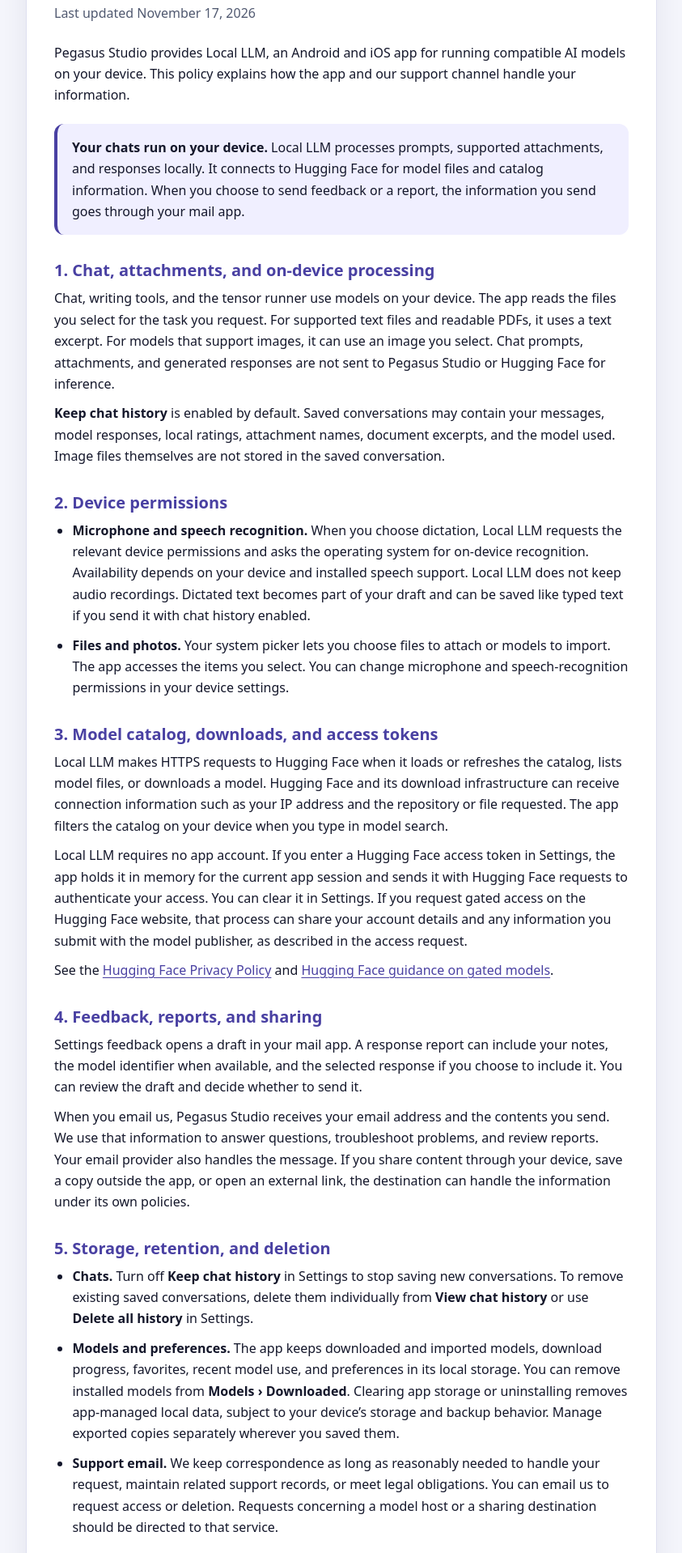
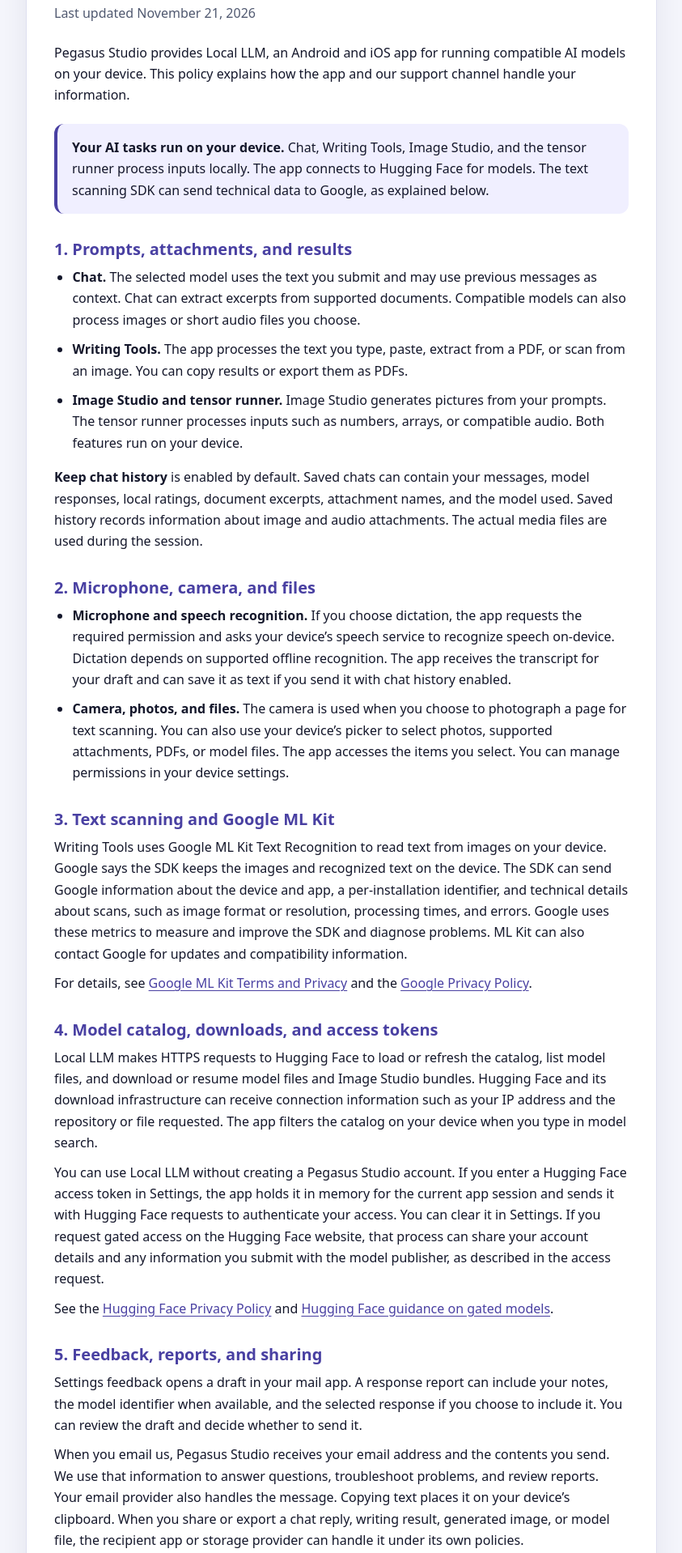
Before and after one commit to PegasusStudio/PegasusStudio.github.io, a plain HTML site: page localllm/privacy_policy.html in a window 1280 px wide. Shown: the part 174-2092 px from the top of the page at 81% size, without its empty margins (218-1061 px from the left). Drawn offline with Linux system fonts and the light colour scheme.

Commit message:
localllm

```diff
--- a/localllm/privacy_policy.html
+++ b/localllm/privacy_policy.html
@@ -4,7 +4,7 @@
   <meta charset="utf-8">
   <meta name="viewport" content="width=device-width, initial-scale=1">
   <meta name="color-scheme" content="light dark">
-  <meta name="description" content="How Local LLM by Pegasus Studio handles chats, files, model downloads, permissions, and feedback.">
+  <meta name="description" content="How Local LLM by Pegasus Studio handles on-device AI, files, camera scans, model downloads, diagnostics, and feedback.">
   <title>Local LLM Privacy Policy</title>
   <style>
     :root {
@@ -107,46 +107,54 @@
     <header>
       <div class="brand"><span class="mark" aria-hidden="true">LL</span>Local LLM</div>
       <h1>Privacy Policy</h1>
-      <p class="updated">Last updated <time datetime="2026-11-17">November 17, 2026</time></p>
+      <p class="updated">Last updated <time datetime="2026-11-21">November 21, 2026</time></p>
     </header>
 
     <p>Pegasus Studio provides Local LLM, an Android and iOS app for running compatible AI models on your device. This policy explains how the app and our support channel handle your information.</p>
 
-    <p class="notice"><strong>Your chats run on your device.</strong> Local LLM processes prompts, supported attachments, and responses locally. It connects to Hugging Face for model files and catalog information. When you choose to send feedback or a report, the information you send goes through your mail app.</p>
+    <p class="notice"><strong>Your AI tasks run on your device.</strong> Chat, Writing Tools, Image Studio, and the tensor runner process inputs locally. The app connects to Hugging Face for models. The text scanning SDK can send technical data to Google, as explained below.</p>
 
-    <h2>1. Chat, attachments, and on-device processing</h2>
-    <p>Chat, writing tools, and the tensor runner use models on your device. The app reads the files you select for the task you request. For supported text files and readable PDFs, it uses a text excerpt. For models that support images, it can use an image you select. Chat prompts, attachments, and generated responses are not sent to Pegasus Studio or Hugging Face for inference.</p>
-    <p><strong>Keep chat history</strong> is enabled by default. Saved conversations may contain your messages, model responses, local ratings, attachment names, document excerpts, and the model used. Image files themselves are not stored in the saved conversation.</p>
+    <h2>1. Prompts, attachments, and results</h2>
+    <ul>
+      <li><strong>Chat.</strong> The selected model uses the text you submit and may use previous messages as context. Chat can extract excerpts from supported documents. Compatible models can also process images or short audio files you choose.</li>
+      <li><strong>Writing Tools.</strong> The app processes the text you type, paste, extract from a PDF, or scan from an image. You can copy results or export them as PDFs.</li>
+      <li><strong>Image Studio and tensor runner.</strong> Image Studio generates pictures from your prompts. The tensor runner processes inputs such as numbers, arrays, or compatible audio. Both features run on your device.</li>
+    </ul>
+    <p><strong>Keep chat history</strong> is enabled by default. Saved chats can contain your messages, model responses, local ratings, document excerpts, attachment names, and the model used. Saved history records information about image and audio attachments. The actual media files are used during the session.</p>
 
-    <h2>2. Device permissions</h2>
+    <h2>2. Microphone, camera, and files</h2>
     <ul>
-      <li><strong>Microphone and speech recognition.</strong> When you choose dictation, Local LLM requests the relevant device permissions and asks the operating system for on-device recognition. Availability depends on your device and installed speech support. Local LLM does not keep audio recordings. Dictated text becomes part of your draft and can be saved like typed text if you send it with chat history enabled.</li>
-      <li><strong>Files and photos.</strong> Your system picker lets you choose files to attach or models to import. The app accesses the items you select. You can change microphone and speech-recognition permissions in your device settings.</li>
+      <li><strong>Microphone and speech recognition.</strong> If you choose dictation, the app requests the required permission and asks your device’s speech service to recognize speech on-device. Dictation depends on supported offline recognition. The app receives the transcript for your draft and can save it as text if you send it with chat history enabled.</li>
+      <li><strong>Camera, photos, and files.</strong> The camera is used when you choose to photograph a page for text scanning. You can also use your device’s picker to select photos, supported attachments, PDFs, or model files. The app accesses the items you select. You can manage permissions in your device settings.</li>
     </ul>
 
-    <h2>3. Model catalog, downloads, and access tokens</h2>
-    <p>Local LLM makes HTTPS requests to Hugging Face when it loads or refreshes the catalog, lists model files, or downloads a model. Hugging Face and its download infrastructure can receive connection information such as your IP address and the repository or file requested. The app filters the catalog on your device when you type in model search.</p>
-    <p>Local LLM requires no app account. If you enter a Hugging Face access token in Settings, the app holds it in memory for the current app session and sends it with Hugging Face requests to authenticate your access. You can clear it in Settings. If you request gated access on the Hugging Face website, that process can share your account details and any information you submit with the model publisher, as described in the access request.</p>
+    <h2>3. Text scanning and Google ML Kit</h2>
+    <p>Writing Tools uses Google ML Kit Text Recognition to read text from images on your device. Google says the SDK keeps the images and recognized text on the device. The SDK can send Google information about the device and app, a per-installation identifier, and technical details about scans, such as image format or resolution, processing times, and errors. Google uses these metrics to measure and improve the SDK and diagnose problems. ML Kit can also contact Google for updates and compatibility information.</p>
+    <p>For details, see <a href="https://developers.google.com/ml-kit/terms">Google ML Kit Terms and Privacy</a> and the <a href="https://policies.google.com/privacy">Google Privacy Policy</a>.</p>
+
+    <h2>4. Model catalog, downloads, and access tokens</h2>
+    <p>Local LLM makes HTTPS requests to Hugging Face to load or refresh the catalog, list model files, and download or resume model files and Image Studio bundles. Hugging Face and its download infrastructure can receive connection information such as your IP address and the repository or file requested. The app filters the catalog on your device when you type in model search.</p>
+    <p>You can use Local LLM without creating a Pegasus Studio account. If you enter a Hugging Face access token in Settings, the app holds it in memory for the current app session and sends it with Hugging Face requests to authenticate your access. You can clear it in Settings. If you request gated access on the Hugging Face website, that process can share your account details and any information you submit with the model publisher, as described in the access request.</p>
     <p>See the <a href="https://huggingface.co/privacy">Hugging Face Privacy Policy</a> and <a href="https://huggingface.co/docs/hub/models-gated">Hugging Face guidance on gated models</a>.</p>
 
-    <h2>4. Feedback, reports, and sharing</h2>
+    <h2>5. Feedback, reports, and sharing</h2>
     <p>Settings feedback opens a draft in your mail app. A response report can include your notes, the model identifier when available, and the selected response if you choose to include it. You can review the draft and decide whether to send it.</p>
-    <p>When you email us, Pegasus Studio receives your email address and the contents you send. We use that information to answer questions, troubleshoot problems, and review reports. Your email provider also handles the message. If you share content through your device, save a copy outside the app, or open an external link, the destination can handle the information under its own policies.</p>
+    <p>When you email us, Pegasus Studio receives your email address and the contents you send. We use that information to answer questions, troubleshoot problems, and review reports. Your email provider also handles the message. Copying text places it on your device’s clipboard. When you share or export a chat reply, writing result, generated image, or model file, the recipient app or storage provider can handle it under its own policies.</p>
 
-    <h2>5. Storage, retention, and deletion</h2>
+    <h2>6. Storage, retention, and deletion</h2>
     <ul>
       <li><strong>Chats.</strong> Turn off <strong>Keep chat history</strong> in Settings to stop saving new conversations. To remove existing saved conversations, delete them individually from <strong>View chat history</strong> or use <strong>Delete all history</strong> in Settings.</li>
-      <li><strong>Models and preferences.</strong> The app keeps downloaded and imported models, download progress, favorites, recent model use, and preferences in its local storage. You can remove installed models from <strong>Models › Downloaded</strong>. Clearing app storage or uninstalling removes app-managed local data, subject to your device’s storage and backup behavior. Manage exported copies separately wherever you saved them.</li>
+      <li><strong>Models, settings, and working files.</strong> The app keeps downloaded and imported models, download progress, favorites, recent model use, and preferences on your device. Selected or captured files may be copied to local temporary storage while the app processes them. You can remove installed models from <strong>Models › Downloaded</strong>. Clearing app storage or uninstalling removes app-managed data, subject to your device’s storage and backup behavior. Manage exports and original files separately wherever you saved them.</li>
       <li><strong>Support email.</strong> We keep correspondence as long as reasonably needed to handle your request, maintain related support records, or meet legal obligations. You can email us to request access or deletion. Requests concerning a model host or a sharing destination should be directed to that service.</li>
     </ul>
 
-    <h2>6. Security and service providers</h2>
-    <p>Local LLM uses app-private storage for its data and HTTPS for Hugging Face requests. Protect access to your device and keep access tokens private. The app has no Pegasus Studio cloud chat or sync service and does not include advertising or analytics features. Your operating system, app store, and external services may handle information independently under their own policies.</p>
+    <h2>7. Security and external services</h2>
+    <p>Local LLM uses app-private storage for its saved data and HTTPS for Hugging Face requests. Protect access to your device and keep access tokens private. Your operating system, app store, and any services you open through external links can handle information under their own policies.</p>
 
-    <h2>7. Children’s privacy</h2>
+    <h2>8. Children’s privacy</h2>
     <p>Local LLM is intended for a general audience and is not directed to children under 13. If you are a parent or guardian and believe a child has sent personal information to Pegasus Studio, contact us so we can review and address it.</p>
 
-    <h2>8. Changes and contact</h2>
+    <h2>9. Changes and contact</h2>
     <p>We may update this policy when the app or our practices change. We will post the revised policy here and update the date above. For privacy questions or requests, email Pegasus Studio at <a href="mailto:pegasusstudio365@gmail.com">pegasusstudio365@gmail.com</a>.</p>
 
     <footer><a href="terms_of_service.html">Local LLM Terms and Conditions</a></footer>
```
Also changed, not shown: localllm/terms_of_service.html (+9 -9 lines).
